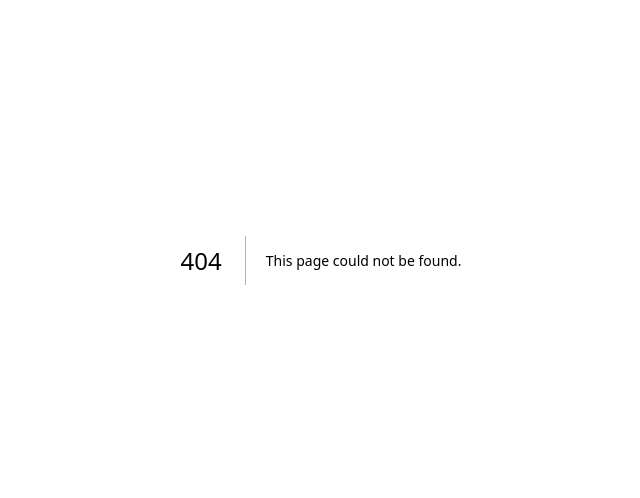
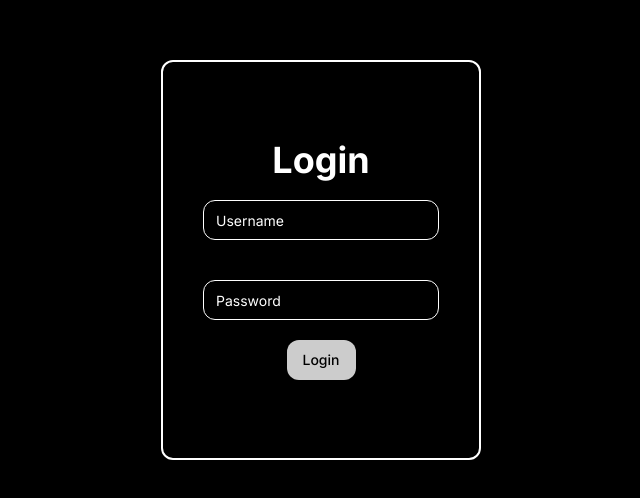
Before and after one commit to Ethea2/nat-dev, a Next.js app: page /login in a window 1280 px wide. Before the commit this address had no page. Shown: the part 140-638 px from the top of the page, without its empty margins (319-959 px from the left). Built offline with nearby package versions, Linux system fonts and the light colour scheme.

Commit message:
added: login

```diff
--- /dev/null
+++ b/app/(auth)/dashboard/page.tsx
@@ -0,0 +1,12 @@
+import DataDisplay from '@/components/dashboard/DataDisplay'
+
+function Dashboard() {
+    return (
+        <div>
+            Hello world!
+            <DataDisplay />
+        </div>
+    )
+}
+
+export default Dashboard
--- /dev/null
+++ b/app/(auth)/layout.tsx
@@ -0,0 +1,38 @@
+import type { Metadata } from 'next'
+import { Inter } from 'next/font/google'
+import { AuthContextProvider } from '../../contexts/AuthContext.tsx'
+import { ToastContainer } from 'react-toastify'
+import 'react-toastify/dist/ReactToastify.css'
+
+const inter = Inter({ subsets: ['latin'] })
+
+export const metadata: Metadata = {
+    title: 'Create Next App',
+    description: 'Generated by create next app',
+}
+
+export default function RootLayout({
+    children,
+}: {
+    children: React.ReactNode
+}) {
+    return (
+        <html lang="en">
+            <body className={inter.className}>
+                <AuthContextProvider>{children}</AuthContextProvider>
+                <ToastContainer
+                    position="bottom-right"
+                    autoClose={5000}
+                    hideProgressBar={false}
+                    newestOnTop={false}
+                    closeOnClick
+                    rtl={false}
+                    pauseOnFocusLoss
+                    draggable
+                    pauseOnHover
+                    theme="light"
+                />
+            </body>
+        </html>
+    )
+}
--- /dev/null
+++ b/app/(auth)/login/page.tsx
@@ -0,0 +1,46 @@
+'use client'
+import { useState } from 'react'
+import useLogin from '@/hooks/useLogin.ts'
+import { Input } from '@/components/ui/input'
+import { Button } from '@/components/ui/button'
+function Login() {
+    const [username, setUsername] = useState<string>('')
+    const [password, setPassword] = useState<string>('')
+    const { login } = useLogin()
+
+    const handleLogin = async () => {
+        await login(username, password)
+    }
+    return (
+        <section className="w-full h-screen flex justify-center items-center">
+            <div className="w-1/4 h-1/2 border-2 border-white rounded-xl flex flex-col justify-center items-center gap-5">
+                <div className="w-full text-center font-bold text-4xl">
+                    Login
+                </div>
+                <div className="flex flex-col gap-10">
+                    <Input
+                        placeholder="Username"
+                        type="text"
+                        className="rounded-xl"
+                        onChange={(e) => setUsername(e.target.value)}
+                    />
+
+                    <Input
+                        placeholder="Password"
+                        type="password"
+                        className="rounded-xl"
+                        onChange={(e) => setPassword(e.target.value)}
+                    />
+                </div>
+                <Button
+                    className="bg-white/80 text-black rounded-xl hover:bg-white"
+                    onClick={() => handleLogin()}
+                >
+                    Login
+                </Button>
+            </div>
+        </section>
+    )
+}
+
+export default Login
--- /dev/null
+++ b/components/dashboard/DataDisplay.tsx
@@ -0,0 +1,13 @@
+import { experiences } from '@/constants/experiences'
+import { ExpType } from '@/types/ExpType'
+const DataDisplay = ({}) => {
+    return (
+        <section className="w-full min-h-[50vh]">
+            {experiences.map((exp, index) => {
+                return <div key={index}>HEllo</div>
+            })}
+        </section>
+    )
+}
+
+export default DataDisplay
--- /dev/null
+++ b/components/ui/button.tsx
@@ -0,0 +1,56 @@
+import * as React from "react"
+import { Slot } from "@radix-ui/react-slot"
+import { cva, type VariantProps } from "class-variance-authority"
+
+import { cn } from "@/lib/utils"
+
+const buttonVariants = cva(
+  "inline-flex items-center justify-center whitespace-nowrap rounded-md text-sm font-medium ring-offset-background transition-colors focus-visible:outline-none focus-visible:ring-2 focus-visible:ring-ring focus-visible:ring-offset-2 disabled:pointer-events-none disabled:opacity-50",
+  {
+    variants: {
+      variant: {
+        default: "bg-primary text-primary-foreground hover:bg-primary/90",
+        destructive:
+          "bg-destructive text-destructive-foreground hover:bg-destructive/90",
+        outline:
+          "border border-input bg-background hover:bg-accent hover:text-accent-foreground",
+        secondary:
+          "bg-secondary text-secondary-foreground hover:bg-secondary/80",
+        ghost: "hover:bg-accent hover:text-accent-foreground",
+        link: "text-primary underline-offset-4 hover:underline",
+      },
+      size: {
+        default: "h-10 px-4 py-2",
+        sm: "h-9 rounded-md px-3",
+        lg: "h-11 rounded-md px-8",
+        icon: "h-10 w-10",
+      },
+    },
+    defaultVariants: {
+      variant: "default",
+      size: "default",
+    },
+  }
+)
+
+export interface ButtonProps
+  extends React.ButtonHTMLAttributes<HTMLButtonElement>,
+    VariantProps<typeof buttonVariants> {
+  asChild?: boolean
+}
+
+const Button = React.forwardRef<HTMLButtonElement, ButtonProps>(
+  ({ className, variant, size, asChild = false, ...props }, ref) => {
+    const Comp = asChild ? Slot : "button"
+    return (
+      <Comp
+        className={cn(buttonVariants({ variant, size, className }))}
+        ref={ref}
+        {...props}
+      />
+    )
+  }
+)
+Button.displayName = "Button"
+
+export { Button, buttonVariants }
--- /dev/null
+++ b/components/ui/input.tsx
@@ -0,0 +1,25 @@
+import * as React from 'react'
+
+import { cn } from '@/lib/utils'
+
+export interface InputProps
+    extends React.InputHTMLAttributes<HTMLInputElement> {}
+
+const Input = React.forwardRef<HTMLInputElement, InputProps>(
+    ({ className, type, ...props }, ref) => {
+        return (
+            <input
+                type={type}
+                className={cn(
+                    'flex h-10 w-full rounded-md border border-input bg-background px-3 py-2 text-sm ring-offset-background file:border-0 file:bg-transparent file:text-sm file:font-medium placeholder:text-muted-foreground focus-visible:outline-none focus-visible:ring-2 focus-visible:ring-ring focus-visible:ring-offset-2 disabled:cursor-not-allowed disabled:opacity-50',
+                    className
+                )}
+                ref={ref}
+                {...props}
+            />
+        )
+    }
+)
+Input.displayName = 'Input'
+
+export { Input }
--- /dev/null
+++ b/contexts/AuthContext.tsx
@@ -0,0 +1,56 @@
+'use client'
+
+import React, { createContext, useEffect, useReducer, ReactNode } from 'react'
+
+export interface UserType {
+    username: string
+    token: string
+    id: number
+}
+
+export const AuthContext = createContext<{
+    user: null | UserType
+    dispatch: React.Dispatch<Action> | undefined
+}>({ user: null, dispatch: undefined })
+
+export type Action = { type: 'LOGIN'; payload: UserType } | { type: 'LOGOUT' }
+
+const authReducer = (
+    state: { user: null | UserType },
+    action: Action
+): { user: null | UserType } => {
+    switch (action.type) {
+        case 'LOGIN':
+            return { user: action.payload }
+        case 'LOGOUT':
+            localStorage.removeItem('user')
+            return { user: null }
+        default:
+            return state
+    }
+}
+
+type AuthContextProviderProps = {
+    children: ReactNode
+}
+
+export const AuthContextProvider: React.FC<AuthContextProviderProps> = ({
+    children,
+}: AuthContextProviderProps) => {
+    const [state, dispatch] = useReducer(authReducer, {
+        user: null,
+    })
+
+    useEffect(() => {
+        const user = JSON.parse(localStorage.getItem('user') as string)
+        if (user) {
+            dispatch({ type: 'LOGIN', payload: user })
+        }
+    }, [])
+
+    return (
+        <AuthContext.Provider value={{ user: state.user, dispatch }}>
+            {children}
+        </AuthContext.Provider>
+    )
+}
--- /dev/null
+++ b/hooks/useAuth.ts
@@ -0,0 +1,11 @@
+import { AuthContext } from '../contexts/AuthContext.tsx'
+import { useContext } from 'react'
+
+export const useAuth = () => {
+    const context = useContext(AuthContext)
+
+    if (!context) {
+        throw Error('useAuthContext must be used inside an AuthContextProvider')
+    }
+    return context
+}
--- /dev/null
+++ b/hooks/useLogin.ts
@@ -0,0 +1,53 @@
+import { useRef } from 'react'
+import { Id, toast } from 'react-toastify'
+import { useAuth } from '../hooks/useAuth.ts'
+import { useRouter } from 'next/navigation'
+
+const useLogin = () => {
+    const { dispatch } = useAuth()
+    const toastID = useRef<Id>()
+    const router = useRouter()
+
+    const login = async (username: string, password: string) => {
+        toastID.current = toast.loading('logging you in now...')
+        const res = await fetch(
+            `${process.env.NEXT_PUBLIC_BASE_URL}/api/user/login`,
+            {
+                method: 'POST',
+                body: JSON.stringify({ username, password }),
+                headers: {
+                    'Content-Type': 'application/json',
+                },
+            }
+        )
+        const json = await res.json()
+        console.log(json)
+        console.log(res.ok)
+        if (!res.ok) {
+            toast.update(toastID.current ?? '', {
+                render: 'Could not log you in!',
+                autoClose: 3000,
+                hideProgressBar: false,
+                closeOnClick: true,
+                type: 'error',
+                isLoading: false,
+            })
+            return
+        }
+        toast.update(toastID.current ?? '', {
+            render: 'Successfully Logged in!',
+            autoClose: 3000,
+            hideProgressBar: false,
+            closeOnClick: true,
+            type: 'success',
+            isLoading: false,
+        })
+        // localStorage.setItem('user', JSON.stringify(json))
+        localStorage.setItem('user', JSON.stringify(json.data.data))
+        dispatch?.({ type: 'LOGIN', payload: json.data.data })
+        router.push('/dashboard')
+    }
+    return { login }
+}
+
+export default useLogin
--- a/package.json
+++ b/package.json
@@ -9,6 +9,7 @@
     "lint": "next lint"
   },
   "dependencies": {
+    "@radix-ui/react-slot": "^1.0.2",
     "animejs": "^3.2.1",
     "class-variance-authority": "^0.7.0",
     "clsx": "^2.0.0",
@@ -18,6 +19,7 @@
     "react": "^18",
     "react-dom": "^18",
     "react-icons": "^4.11.0",
+    "react-toastify": "^9.1.3",
     "tailwind-merge": "^2.0.0",
     "tailwindcss-animate": "^1.0.7"
   },
--- /dev/null
+++ b/types/ExpType.ts
@@ -0,0 +1,7 @@
+export interface ExpType {
+    id: number
+    title: string
+    body: string
+    position: string
+    techstacks: Array<string>
+}
```
Also changed, not shown: types/ProjectType.ts (added, +7 -0 lines), 2 other files (tests, documents, lock files or other folders).
